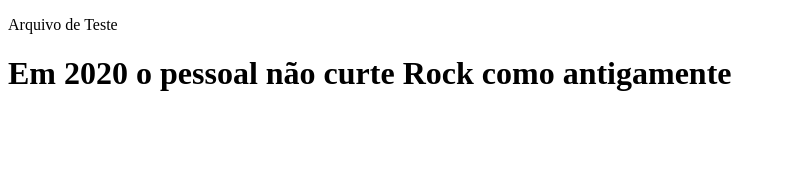
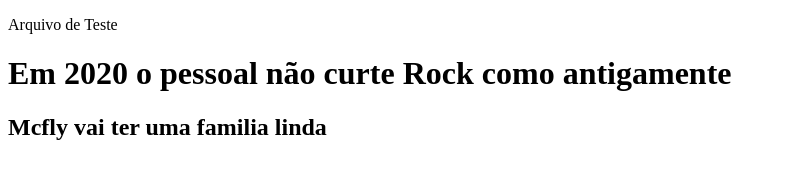
Before and after one commit to thiago-barros/git-101, a plain HTML site: page index.html in a window 1280 px wide. Shown: the whole page, without its empty margins (0-786 px from the left). Drawn offline with Linux system fonts and the light colour scheme.

Commit message:
mcfly familia

```diff
--- a/index.html
+++ b/index.html
@@ -8,5 +8,10 @@
 
 <h1>Em 2020 o pessoal não curte Rock como antigamente</h1>
 
+<h2>Mcfly vai ter uma familia linda</h2>
+
+
+
 </body>
+
 </html>
```
